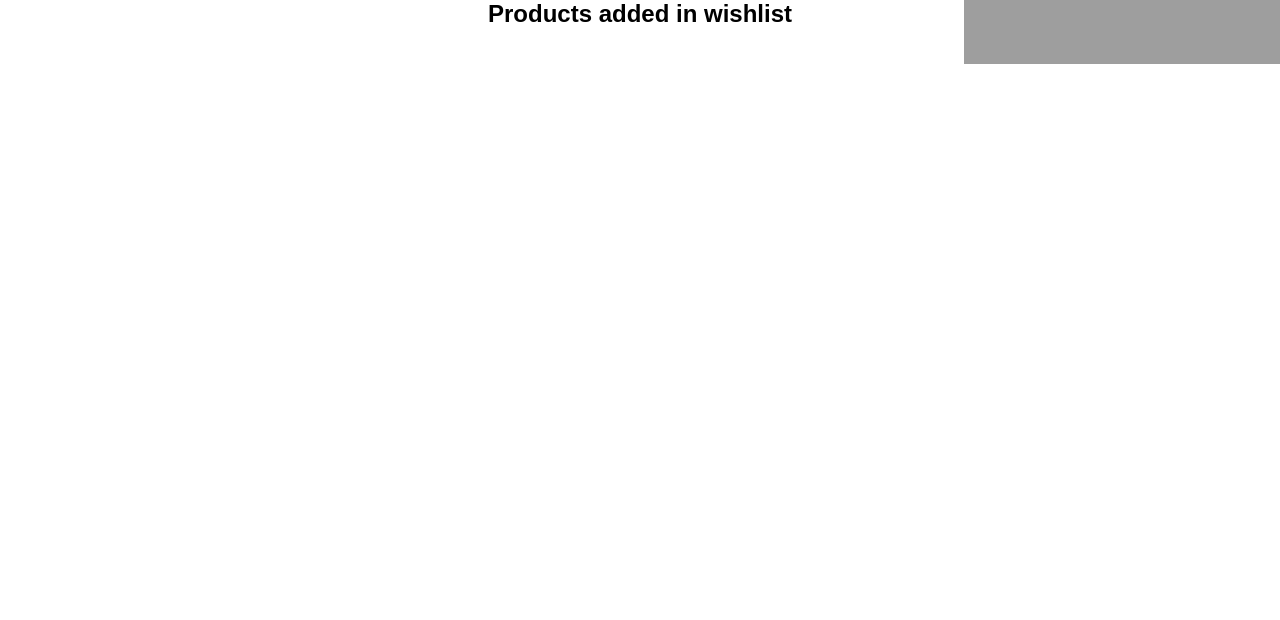
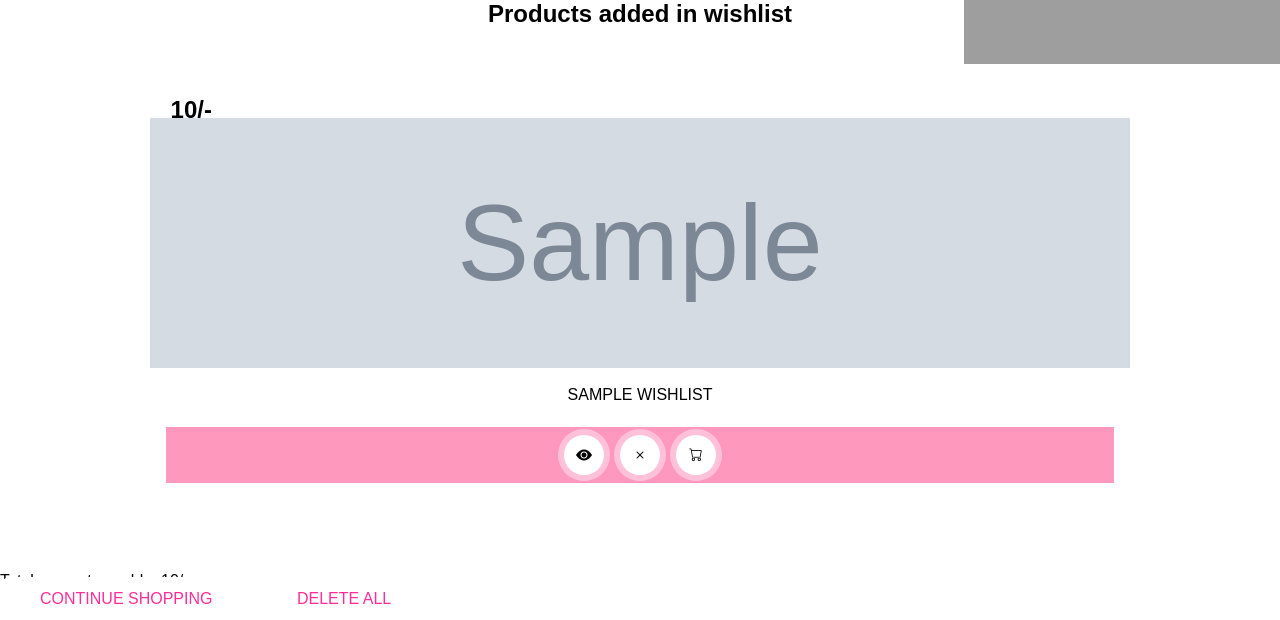
Before and after one commit to sadiaaa13/Aura-OnlineHijabStore, a PHP site: page /wishlist.php in a window 1280 px wide. Shown: the part 400-1020 px from the top of the page. Before the commit the page ends 464 px from the top, so only its background shows below. Run offline with PHP 8.4, Linux system fonts and the light colour scheme; the visitor is signed in with stand-in values (Sample User, id 1); tables that the repository leaves empty or names only in its code hold one stand-in row (values such as "Sample post"); grey boxes marked "Sample" are stand-in pictures; some libraries are stand-ins or nearby versions.

Commit message:
user pannel

```diff
--- a/wishlist.php
+++ b/wishlist.php
@@ -63,3 +63,49 @@ if (isset($_GET['delete_all'])) {
             }
         }
         ?>
+
+<div class='box-container'>
+            <?php
+            $grand_total = 0;
+            $select_wishlist = mysqli_query($conn, "SELECT * FROM `wishlist` WHERE `user_id`='$user_id'") or die('query failed');
+            if (mysqli_num_rows($select_wishlist) > 0) {
+                while ($fetch_wishlist = mysqli_fetch_assoc($select_wishlist)) {
+            ?>
+                    <form method="post" class="box">
+                        <img src="img/<?php echo $fetch_wishlist['image']; ?>">
+                        <div class='price'><?php echo $fetch_wishlist['price']; ?>/- </div>
+
+                        <div class='name'><?php echo $fetch_wishlist['name']; ?></div>
+
+                        <input type="hidden" name="product_id" value="<?php echo $fetch_wishlist['id']; ?>">
+                        <input type="hidden" name="product_name" value="<?php echo $fetch_wishlist['name']; ?>">
+                        <input type="hidden" name="product_price" value="<?php echo $fetch_wishlist['price']; ?>">
+                        <input type="hidden" name="product_image" value="<?php echo $fetch_wishlist['image']; ?>">
+
+                        <div class="icon">
+                            <a href="view_page.php?pid=<?php echo $fetch_wishlist['id']; ?>" class="bi bi-eye-fill"></a>
+                            <a href="wishlist.php?delete=<?php echo $fetch_wishlist['id']; ?>" class="bi bi-x" onclick="return confirm('Do you want to delete this product from your wishlist?')"></a>
+                            <button type="submit" name="add_to_cart" class="bi bi-cart"></button>
+                        </div>
+                    </form>
+
+            <?php
+                    $grand_total += (float)$fetch_wishlist['price'];
+                }
+            } else {
+                echo '<p class="empty">No products added yet!</p>';
+            }
+            ?>
+        </div>
+
+        <div class='wishlist_total'>
+            <p>Total amount payable: <span><?php echo $grand_total; ?>/-</span></p>
+            <a href='shop.php' class='btn'>Continue Shopping</a>
+            <a href="wishlist.php?delete_all" class="btn <?php echo ($grand_total) ? '' : 'disabled'; ?>" onclick="return confirm('Do you want to delete all items in your wishlist?')">Delete All</a>
+        </div>
+    </section>
+
+    <script type='text/javascript' src='script.js'></script>
+</body>
+
+</html>
```
